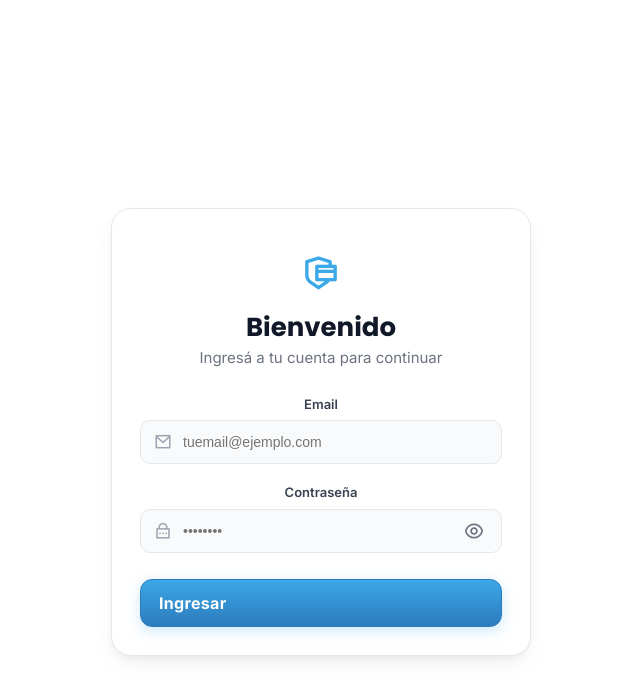
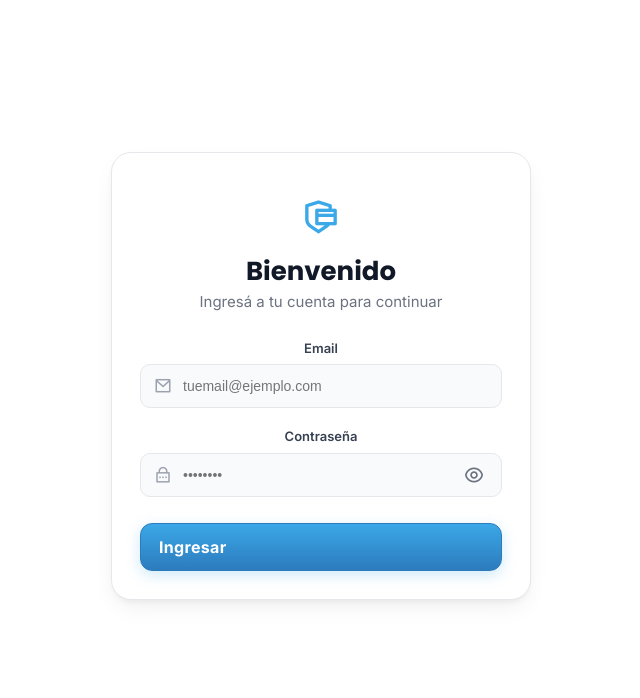
Before and after one commit to Desarrollo-Front/desarrollo_aplicaciones_front, a React (Vite) app: page /login in a window 1280 px wide. Shown: the top 698 px of the page, without its empty margins (319-959 px from the left). Built offline with nearby package versions, Linux system fonts and the light colour scheme.

Commit message:
Terminaod del login

```diff
--- a/src/views/Login.css
+++ b/src/views/Login.css
@@ -15,13 +15,17 @@ html, body {
 
 .login-container {
   display: grid;
-  place-items: center;
-  height: 100vh; /* Ocupar toda la altura */
+  /* La siguiente línea reemplaza a 'place-items: center;' */
+  align-items: start; /* Alinea verticalmente arriba */
+  justify-items: center; /* Mantiene el centrado horizontal */
+  padding-top: 15vh; /* Ajusta este valor para más o menos espacio arriba */
+  height: 100vh;
   width: 100%;
-  overflow: hidden; /* Evitar scroll */
-  background-color: #ffffff; /* Fondo blanco */
+  overflow: hidden;
+  background-color: #ffffff;
   background-image: radial-gradient(circle at top right, #ffffff, transparent 40%),
     radial-gradient(circle at bottom left, #ffffff, transparent 50%);
+  box-sizing: border-box; /* Añadido para que el padding no afecte el alto total */
 }
 
 .login-box {
```
